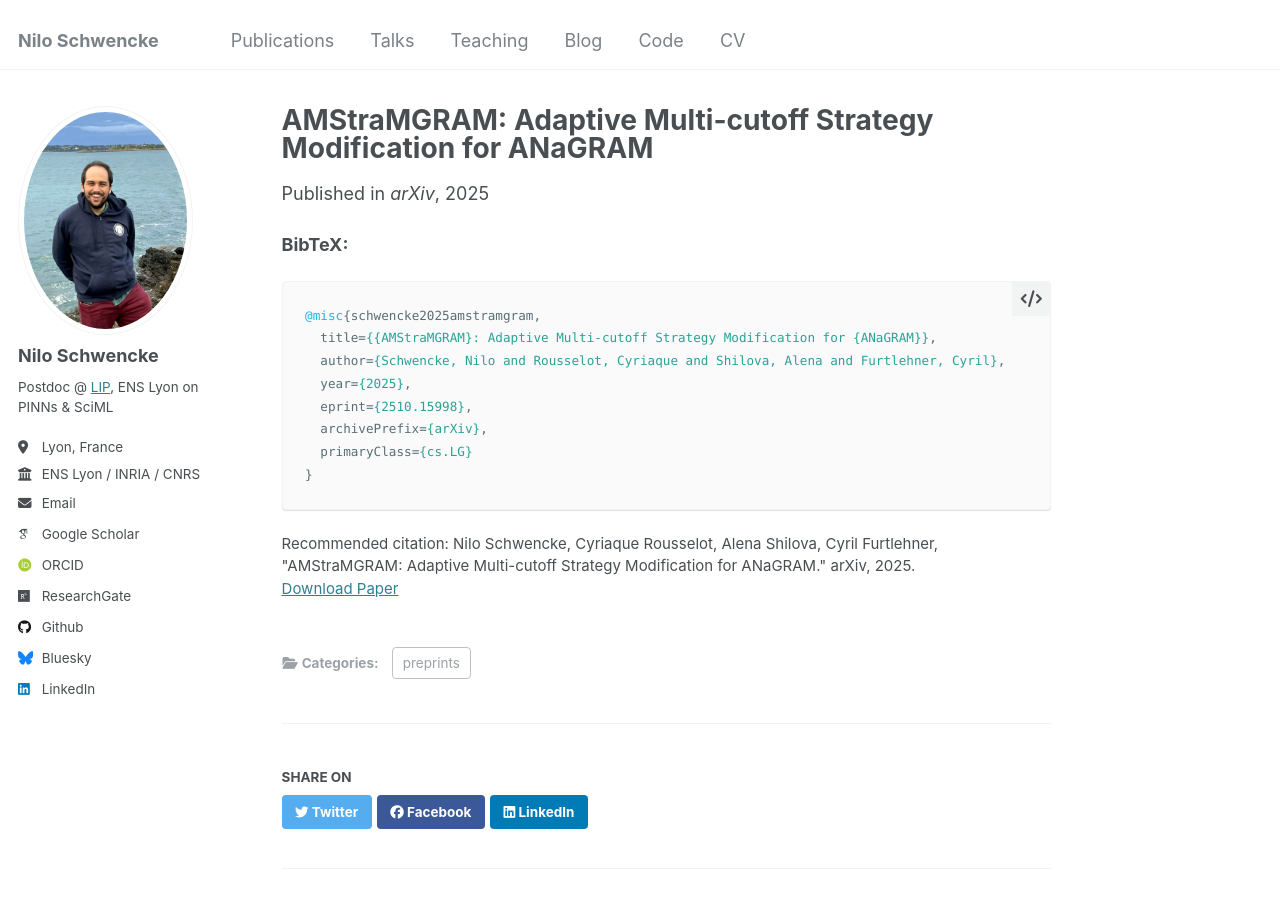
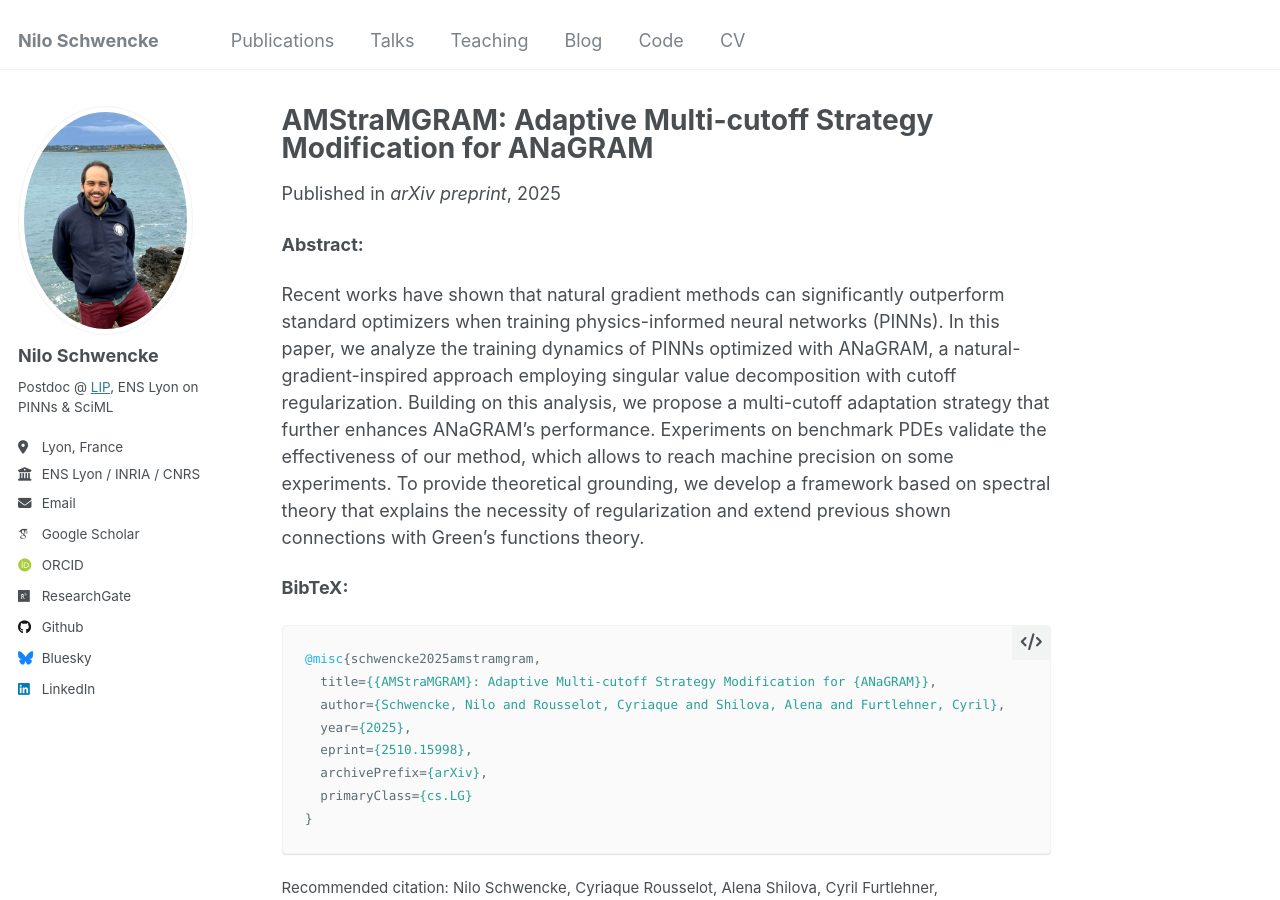
Before and after one commit to IloneM/ilonem.github.io, a Jekyll site: the page built from _publications/2025-10-14-AMStraMGRAM.md, in a window 1280 px wide and 900 px high. Built offline with Jekyll 4.4.1, drawn with Linux system fonts in a browser that asks for light colours; some web fonts are replaced.

```diff
--- a/_publications/2025-10-14-AMStraMGRAM.md
+++ b/_publications/2025-10-14-AMStraMGRAM.md
@@ -3,11 +3,26 @@
 collection: publications
 category: preprints
 permalink: /publication/2025-10-14-AMStraMGRAM
+excerpt: "We analyze the training dynamics of ANaGRAM and introduce AMStraMGRAM, an adaptive multi-cutoff strategy for its regularization. A spectral perspective explains the role of regularization and leads to substantial accuracy improvements, reaching machine precision on several benchmark PDEs."
 date: 2025-10-14
-venue: 'arXiv'
+venue: 'arXiv preprint'
 paperurl: 'https://arxiv.org/abs/2510.15998'
 citation: 'Nilo Schwencke, Cyriaque Rousselot, Alena Shilova, Cyril Furtlehner, &quot;AMStraMGRAM: Adaptive Multi-cutoff Strategy Modification for ANaGRAM.&quot; arXiv, 2025.'
 ---
+
+**Abstract:**
+
+Recent works have shown that natural gradient methods can significantly
+outperform standard optimizers when training physics-informed neural
+networks (PINNs). In this paper, we analyze the training dynamics of PINNs
+optimized with ANaGRAM, a natural-gradient-inspired approach employing
+singular value decomposition with cutoff regularization. Building on this
+analysis, we propose a multi-cutoff adaptation strategy that further
+enhances ANaGRAM's performance. Experiments on benchmark PDEs validate the
+effectiveness of our method, which allows to reach machine precision on some
+experiments. To provide theoretical grounding, we develop a framework based
+on spectral theory that explains the necessity of regularization and extend
+previous shown connections with Green's functions theory.
 
 **BibTeX:**
 {% raw %}
```
Also changed, not shown: _publications/2025-04-24-ANaGRAM-ICLR2025.md (+16 -0 lines), _publications/2025-11-21-IFT-PINNs-EurIPS.md (+15 -0 lines), _publications/2026-09-14-Beyond-PINNs.md (added, +49 -0 lines).
